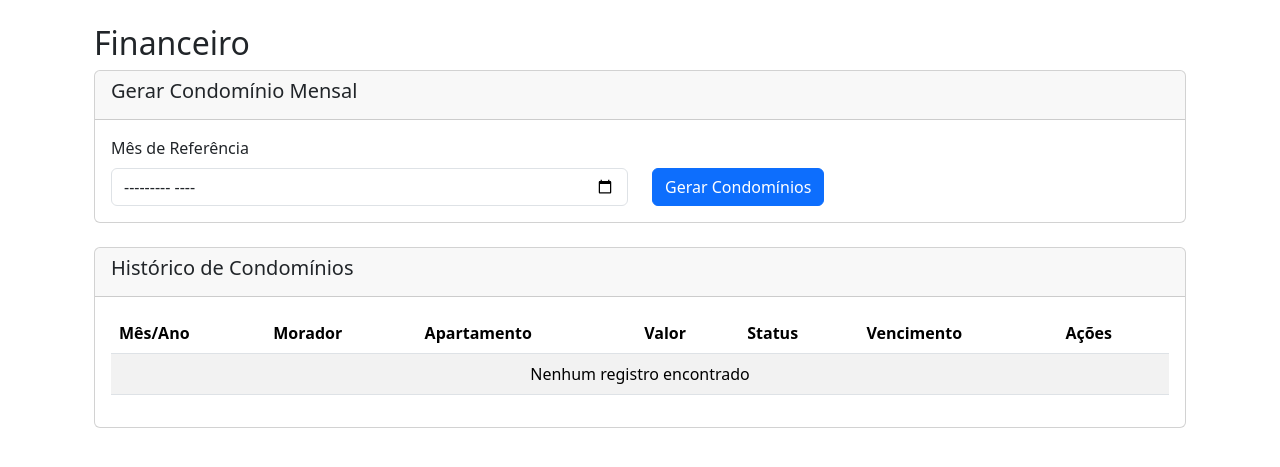
After one commit to lucaspie/condominio, a Flask app: page /financeiro in a window 1280 px wide. The commit adds this page. Shown: the top 467 px of the page. Run offline with Flask 3, Linux system fonts and the light colour scheme; the visitor is signed in with stand-in values (Sample User, id 1).

Commit message:
extrato
admin faz extrato

```diff
--- a/app.py
+++ b/app.py
@@ -4,6 +4,12 @@ from flask import Flask, render_template, request, redirect, url_for, flash, ses
 
 app = Flask(__name__)
 app.secret_key = 'uma_chave_secreta_muito_segura'
+
+financeiro = []
+next_financeiro_id = 1
+
+# Definir valor padrão do condomínio (pode ser configurável)
+VALOR_CONDOMINIO = 350.00
 
 # --- Simulação de Banco de Dados Atualizada ---
 users = [
@@ -94,12 +100,19 @@ def admin_dashboard():
         flash('Acesso não autorizado.', 'danger')
         return redirect(url_for('login'))
 
-    view = request.args.get('view', 'users')
+    view = request.args.get('view', 'dashboard')
+
+    # Se for a view de financeiro, carrega os dados financeiros
+    financeiro_data = []
+    if view == 'financeiro':
+        financeiro_data = financeiro
 
     return render_template('admin_dashboard.html',
                            users=users,
                            buildings=buildings,
-                           current_view=view)
+                           financeiro_data=financeiro_data,
+                           current_view=view,
+                           VALOR_CONDOMINIO=VALOR_CONDOMINIO)
 
 @app.route('/admin_dashboard/add_user', methods=['POST'])
 def add_user():
@@ -249,6 +262,140 @@ def morador_dashboard():
         return redirect(url_for('login'))
     return render_template('morador_dashboard.html')
 
+@app.route('/financeiro')
+def financeiro_view():
+    if not session.get('logged_in'):
+        flash('Acesso não autorizado.', 'danger')
+        return redirect(url_for('login'))
+
+    user_id = session.get('id')
+    user_tipo = session.get('tipo_usuario')
+
+    # Para administrador, mostra todos os registros
+    if user_tipo == 'administrador':
+        registros = financeiro
+    # Para morador, mostra apenas seus registros
+    elif user_tipo == 'morador':
+        registros = [f for f in financeiro if f['morador_id'] == user_id]
+    else:
+        flash('Acesso não autorizado.', 'danger')
+        return redirect(url_for('index'))
+
+    # Obter mês atual
+    from datetime import datetime
+    mes_atual = datetime.now().strftime('%Y-%m')
+
+    # Encontrar registro do mês atual
+    condominio_atual = next((f for f in registros if f['mes_referencia'] == mes_atual), None)
+
+    return render_template('financeiro.html',
+                         registros=registros,
+                         condominio_atual=condominio_atual,
+                         mes_atual=mes_atual,
+                         user_tipo=user_tipo)
+
+@app.route('/gerar_condominio_mensal', methods=['POST'])
+def gerar_condominio_mensal():
+    if not session.get('logged_in') or session.get('tipo_usuario') != 'administrador':
+        flash('Acesso não autorizado.', 'danger')
+        return redirect(url_for('login'))
+
+    global next_financeiro_id
+
+    mes_referencia = request.form['mes_referencia']
+
+    # Verificar se já existe condomínio para este mês
+    if any(f['mes_referencia'] == mes_referencia for f in financeiro):
+        flash('Condomínio para este mês já foi gerado.', 'warning')
+        return redirect(url_for('financeiro_view'))
+
+    # Gerar condomínio para todos os moradores
+    moradores = [u for u in users if u['tipo_usuario'] == 'morador' and u['apartamento_numero'] is not None]
+
+    for morador in moradores:
+        novo_condominio = {
+            'id': next_financeiro_id,
+            'morador_id': morador['id'],
+            'morador_nome': morador['nome'],
+            'apartamento_numero': morador['apartamento_numero'],
+            'mes_referencia': mes_referencia,
+            'valor': VALOR_CONDOMINIO,
+            'status': 'pendente',
+            'data_vencimento': f"{mes_referencia}-10",  # Vencimento no dia 10
+            'data_pagamento': None,
+            'comprovante_path': None
+        }
+        financeiro.append(novo_condominio)
+        next_financeiro_id += 1
+
+    flash(f'Condomínios para {mes_referencia} gerados com sucesso!', 'success')
+    return redirect(url_for('financeiro_view'))
+
+@app.route('/marcar_pago/<int:financeiro_id>')
+def marcar_pago(financeiro_id):
+    if not session.get('logged_in') or session.get('tipo_usuario') != 'administrador':
+        flash('Acesso não autorizado.', 'danger')
+        return redirect(url_for('admin_dashboard', view='financeiro'))
+
+    registro = next((f for f in financeiro if f['id'] == financeiro_id), None)
+
+    if registro:
+        from datetime import datetime
+        registro['status'] = 'pago'
+        registro['data_pagamento'] = datetime.now().strftime('%Y-%m-%d')
+        flash('Pagamento registrado com sucesso!', 'success')
+    else:
+        flash('Registro não encontrado.', 'danger')
+
+    return redirect(url_for('financeiro_view'))
+
+@app.route('/gerar_extrato/<int:financeiro_id>')
+def gerar_extrato(financeiro_id):
+    if not session.get('logged_in'):
+        flash('Acesso não autorizado.', 'danger')
+        return redirect(url_for('login'))
+
+    registro = next((f for f in financeiro if f['id'] == financeiro_id), None)
+    user_tipo = session.get('tipo_usuario')
+
+    # Verificar permissões
+    if not registro or (user_tipo == 'morador' and registro['morador_id'] != session.get('id')):
+        flash('Acesso não autorizado.', 'danger')
+        return redirect(url_for('financeiro_view'))
+
+    # Gerar PDF do extrato (simulação)
+    from reportlab.pdfgen import canvas
+    from reportlab.lib.pagesizes import letter
+    from io import BytesIO
+
+    buffer = BytesIO()
+    p = canvas.Canvas(buffer, pagesize=letter)
+
+    # Cabeçalho
+    p.setFont("Helvetica-Bold", 16)
+    p.drawString(100, 750, "Extrato de Condomínio")
+    p.setFont("Helvetica", 12)
+    p.drawString(100, 730, f"Morador: {registro['morador_nome']}")
+    p.drawString(100, 710, f"Apartamento: {registro['apartamento_numero']}")
+    p.drawString(100, 690, f"Mês de referência: {registro['mes_referencia']}")
+    p.drawString(100, 670, f"Valor: R$ {registro['valor']:.2f}")
+    p.drawString(100, 650, f"Status: {registro['status'].upper()}")
+    p.drawString(100, 630, f"Data de vencimento: {registro['data_vencimento']}")
+
+    if registro['data_pagamento']:
+        p.drawString(100, 610, f"Data de pagamento: {registro['data_pagamento']}")
+
+    p.drawString(100, 570, "Este documento serve como comprovante de extrato.")
+
+    p.showPage()
+    p.save()
+
+    buffer.seek(0)
+
+    filename = f"extrato_{registro['morador_nome']}_{registro['mes_referencia']}.pdf"
+
+    return send_file(buffer, as_attachment=True, download_name=filename, mimetype='application/pdf')
+
 @app.route('/gerar_qrcode')
 def gerar_qrcode():
     if not session.get('logged_in') or session.get('tipo_usuario') != 'morador':
--- a/templates/admin_dashboard.html
+++ b/templates/admin_dashboard.html
@@ -9,6 +9,7 @@
         <div class="list-group list-group-flush">
             <a href="{{ url_for('admin_dashboard', view='users') }}" class="list-group-item list-group-item-action list-group-item-light p-3 {% if current_view == 'users' %}active{% endif %}">Usuários</a>
             <a href="{{ url_for('admin_dashboard', view='buildings') }}" class="list-group-item list-group-item-action list-group-item-light p-3 {% if current_view == 'buildings' %}active{% endif %}">Prédios</a>
+            <a class="list-group-item list-group-item-action list-group-item-light p-3 {% if current_view == 'financeiro' %}active{% endif %}" href="{{ url_for('admin_dashboard', view='financeiro') }}">Financeiro</a>
         </div>
     </div>
     <div id="page-content-wrapper">
--- /dev/null
+++ b/templates/financeiro.html
@@ -0,0 +1,128 @@
+{% extends "base.html" %}
+
+{% block title %}Financeiro{% endblock %}
+
+{% block content %}
+<div class="container mt-4">
+    <h2>Financeiro</h2>
+
+    {% if user_tipo == 'administrador' %}
+    <div class="card mb-4">
+        <div class="card-header">
+            <h5>Gerar Condomínio Mensal</h5>
+        </div>
+        <div class="card-body">
+            <form method="POST" action="{{ url_for('gerar_condominio_mensal') }}">
+                <div class="row">
+                    <div class="col-md-6">
+                        <label for="mes_referencia" class="form-label">Mês de Referência</label>
+                        <input type="month" class="form-control" id="mes_referencia" name="mes_referencia" required>
+                    </div>
+                    <div class="col-md-6 d-flex align-items-end">
+                        <button type="submit" class="btn btn-primary">Gerar Condomínios</button>
+                    </div>
+                </div>
+            </form>
+        </div>
+    </div>
+    {% endif %}
+
+    <!-- Condomínio do Mês Atual -->
+    {% if condominio_atual %}
+    <div class="card mb-4">
+        <div class="card-header bg-primary text-white">
+            <h5>Condomínio do Mês Atual ({{ mes_atual }})</h5>
+        </div>
+        <div class="card-body">
+            <div class="row">
+                <div class="col-md-6">
+                    <p><strong>Valor:</strong> R$ {{ condominio_atual.valor }}</p>
+                    <p><strong>Status:</strong>
+                        <span class="badge {% if condominio_atual.status == 'pago' %}bg-success{% else %}bg-warning{% endif %}">
+                            {{ condominio_atual.status|upper }}
+                        </span>
+                    </p>
+                    <p><strong>Vencimento:</strong> {{ condominio_atual.data_vencimento }}</p>
+                </div>
+                <div class="col-md-6">
+                    <a href="{{ url_for('gerar_extrato', financeiro_id=condominio_atual.id) }}"
+                       class="btn btn-outline-primary mb-2">
+                       <i class="bi bi-download"></i> Baixar Extrato PDF
+                    </a>
+                    {% if user_tipo == 'administrador' and condominio_atual.status == 'pendente' %}
+                    <a href="{{ url_for('marcar_pago', financeiro_id=condominio_atual.id) }}"
+                       class="btn btn-success mb-2">
+                       <i class="bi bi-check-circle"></i> Marcar como Pago
+                    </a>
+                    {% endif %}
+                </div>
+            </div>
+        </div>
+    </div>
+    {% endif %}
+
+    <!-- Histórico de Condomínios -->
+    <div class="card">
+        <div class="card-header">
+            <h5>Histórico de Condomínios</h5>
+        </div>
+        <div class="card-body">
+            <div class="table-responsive">
+                <table class="table table-striped">
+                    <thead>
+                        <tr>
+                            <th>Mês/Ano</th>
+                            {% if user_tipo == 'administrador' %}
+                            <th>Morador</th>
+                            <th>Apartamento</th>
+                            {% endif %}
+                            <th>Valor</th>
+                            <th>Status</th>
+                            <th>Vencimento</th>
+                            <th>Ações</th>
+                        </tr>
+                    </thead>
+                    <tbody>
+                        {% for registro in registros|sort(attribute='mes_referencia', reverse=true) %}
+                        {% if registro.mes_referencia != mes_atual %}
+                        <tr>
+                            <td>{{ registro.mes_referencia }}</td>
+                            {% if user_tipo == 'administrador' %}
+                            <td>{{ registro.morador_nome }}</td>
+                            <td>{{ registro.apartamento_numero }}</td>
+                            {% endif %}
+                            <td>R$ {{ registro.valor }}</td>
+                            <td>
+                                <span class="badge {% if registro.status == 'pago' %}bg-success{% else %}bg-warning{% endif %}">
+                                    {{ registro.status|upper }}
+                                </span>
+                            </td>
+                            <td>{{ registro.data_vencimento }}</td>
+                            <td>
+                                <a href="{{ url_for('gerar_extrato', financeiro_id=registro.id) }}"
+                                   class="btn btn-sm btn-outline-primary" title="Baixar Extrato">
+                                   <i class="bi bi-download"></i>
+                                </a>
+                                {% if user_tipo == 'administrador' and registro.status == 'pendente' %}
+                                <a href="{{ url_for('marcar_pago', financeiro_id=registro.id) }}"
+                                   class="btn btn-sm btn-success" title="Marcar como Pago">
+                                   <i class="bi bi-check-circle"></i>
+                                </a>
+                                {% endif %}
+                            </td>
+                        </tr>
+                        {% endif %}
+                        {% else %}
+                        <tr>
+                            <td colspan="{% if user_tipo == 'administrador' %}7{% else %}5{% endif %}" class="text-center">
+                                Nenhum registro encontrado
+                            </td>
+                        </tr>
+                        {% endfor %}
+                    </tbody>
+                </table>
+            </div>
+        </div>
+    </div>
+</div>
+{% endblock %}
```
Also changed, not shown: templates/admin_financeiro.html (added, +135 -0 lines), templates/morador_dashboard.html (+13 -3 lines).
